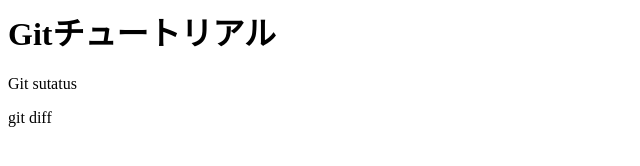
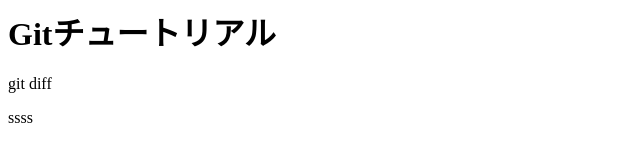
Before and after one commit to yamamotokk/git_tutorial, a plain HTML site: page index.html in a window 1280 px wide. Shown: the full height of the page, 0-640 px from the left. Drawn offline with Linux system fonts and the light colour scheme.

Commit message:
gitコマンドの練習のため

```diff
--- a/index.html
+++ b/index.html
@@ -1,3 +1,3 @@
 <h1>Gitチュートリアル</h1>
-<p>Git sutatus</p>
 <p>git diff</p>
+<p>ssss</p>
```
